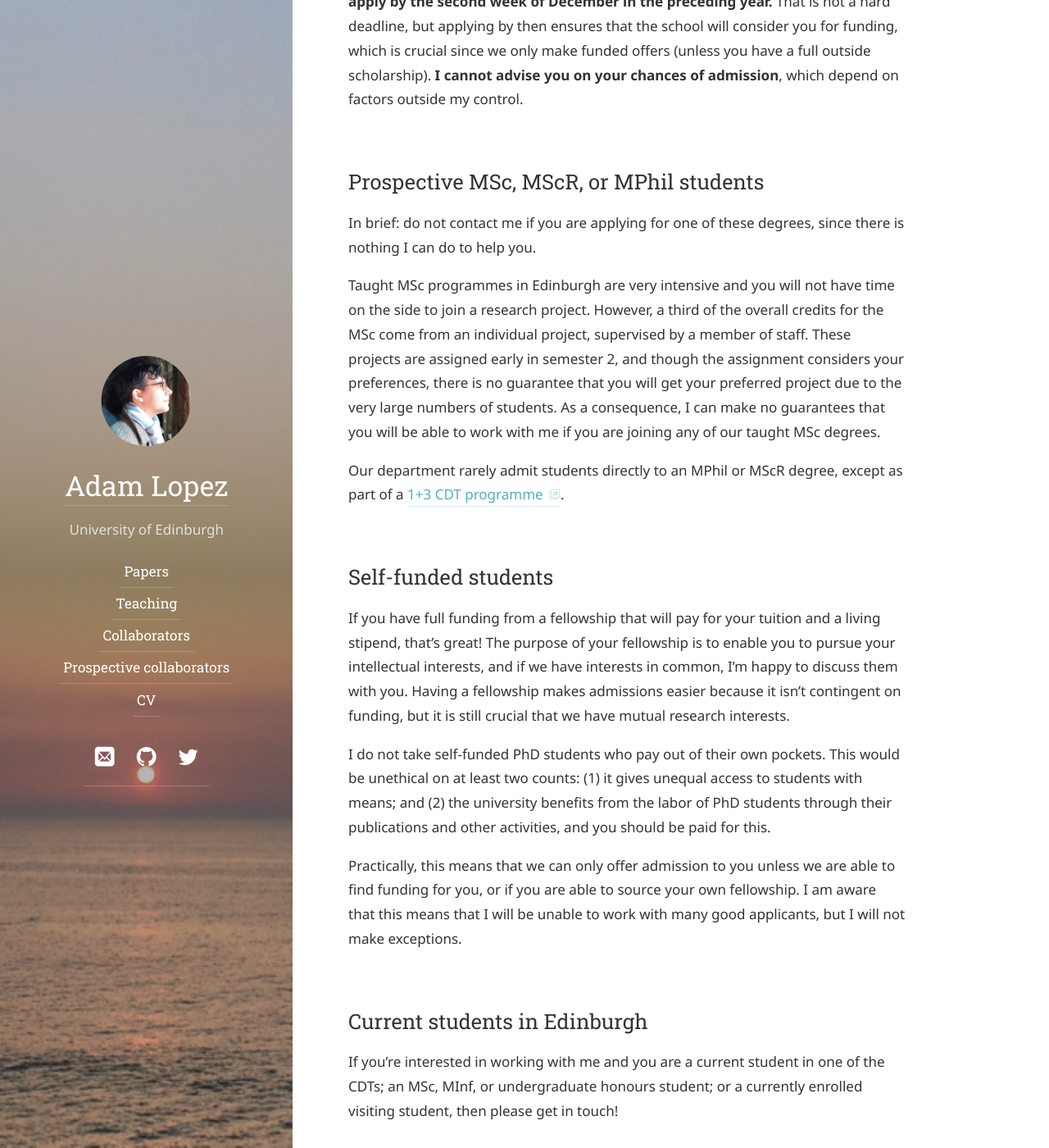
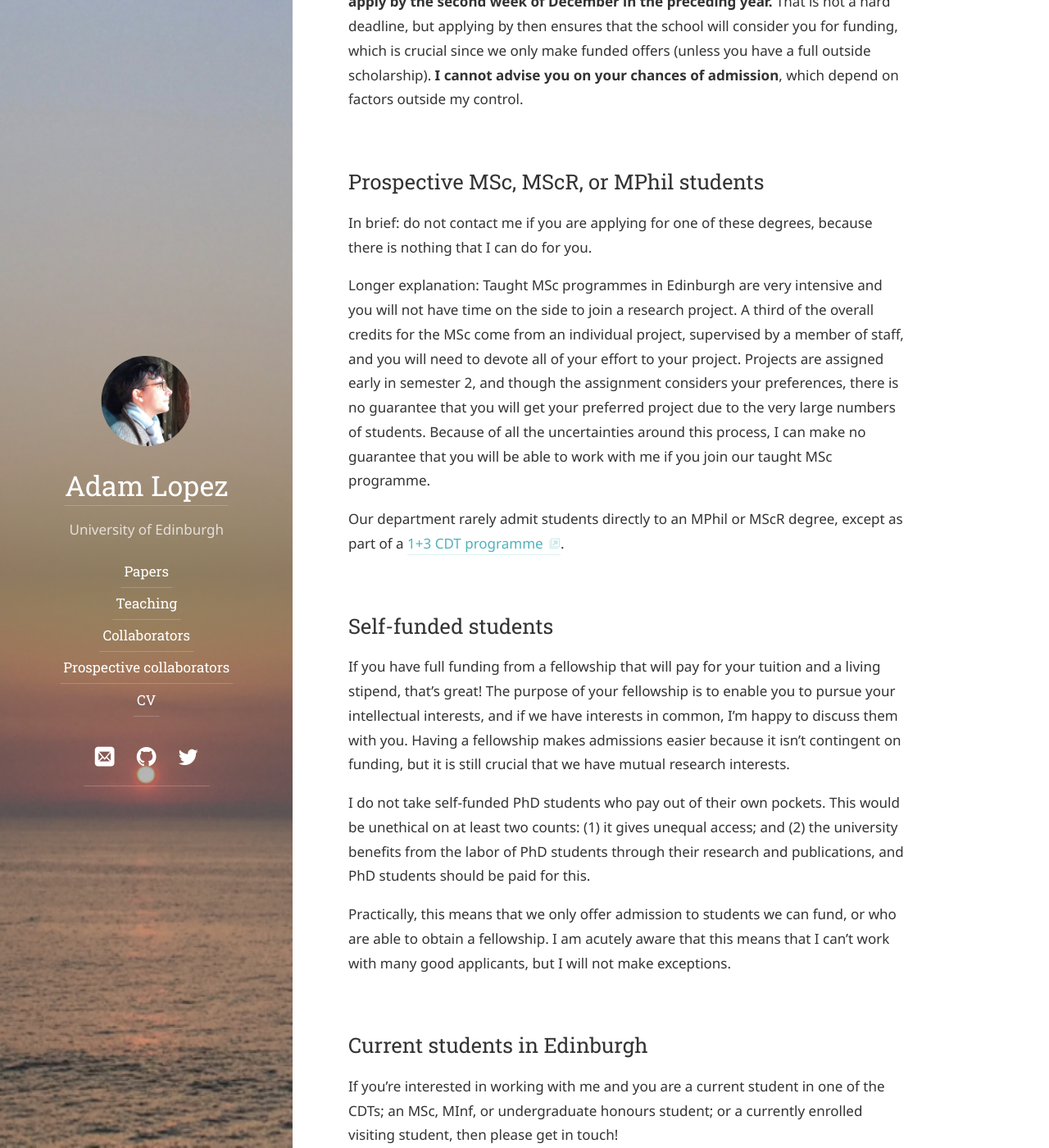
Before and after one commit to alopez/alopez.github.com, a Jekyll site: the page built from join.md, in a window 1280 px wide and 1400 px high, scrolled down 2550 px. Shown: the whole window at 82% size. Built offline with Jekyll 4.4.1, drawn with Linux system fonts in a browser that asks for light colours; some web fonts are replaced.

Commit message:
update join

```diff
--- a/join.md
+++ b/join.md
@@ -99,16 +99,18 @@ outside my control.
 ## Prospective MSc, MScR, or MPhil students
 
 In brief: do not contact me if you are applying for one of these degrees,
-since there is nothing I can do to help you.
+because there is nothing that I can do for you.
 
-Taught MSc programmes in Edinburgh are very intensive and you will not have
-time on the side to join a research project. However, a third of the
-overall credits for the MSc come from an individual project, supervised by
-a member of staff. These projects are assigned early in semester 2, and
+Longer explanation: Taught MSc programmes in Edinburgh are very intensive
+and you will not have time on the side to join a research project. A third
+of the overall credits for the MSc come from an individual project,
+supervised by a member of staff, and you will need to devote all of your
+effort to your project. Projects are assigned early in semester 2, and
 though the assignment considers your preferences, there is no guarantee that
 you will get your preferred project due to the very large numbers of
-students. As a consequence, I can make no guarantees that you will be able
-to work with me if you are joining any of our taught MSc degrees.
+students. Because of all the uncertainties around this process, I can make
+no guarantee that you will be able to work with me if you join our taught
+MSc programme.
 
 Our department rarely admit students directly to an MPhil or MScR degree,
 except as part
@@ -124,15 +126,14 @@ admissions easier because it isn't contingent on funding, but it is still
 crucial that we have mutual research interests.
 
 I do not take self-funded PhD students who pay out of their own pockets. This
-would be unethical on at least two counts: (1) it gives unequal access to
-students with means; and (2) the university benefits from the labor of PhD
-students through their publications and other activities, and you should be
-paid for this.
+would be unethical on at least two counts: (1) it gives unequal access; and
+(2) the university benefits from the labor of PhD students through their
+research and publications, and PhD students should be paid for this.
 
-Practically, this means that we can only offer admission to you unless we
-are able to find funding for you, or if you are able to source your own
-fellowship. I am aware that this means that I will be unable to work
-with many good applicants, but I will not make exceptions.
+Practically, this means that we only offer admission to students we can
+fund, or who are able to obtain a fellowship. I am acutely aware that this
+means that I can't work with many good applicants, but I will not make
+exceptions.
 
 ## Current students in Edinburgh
 
```
